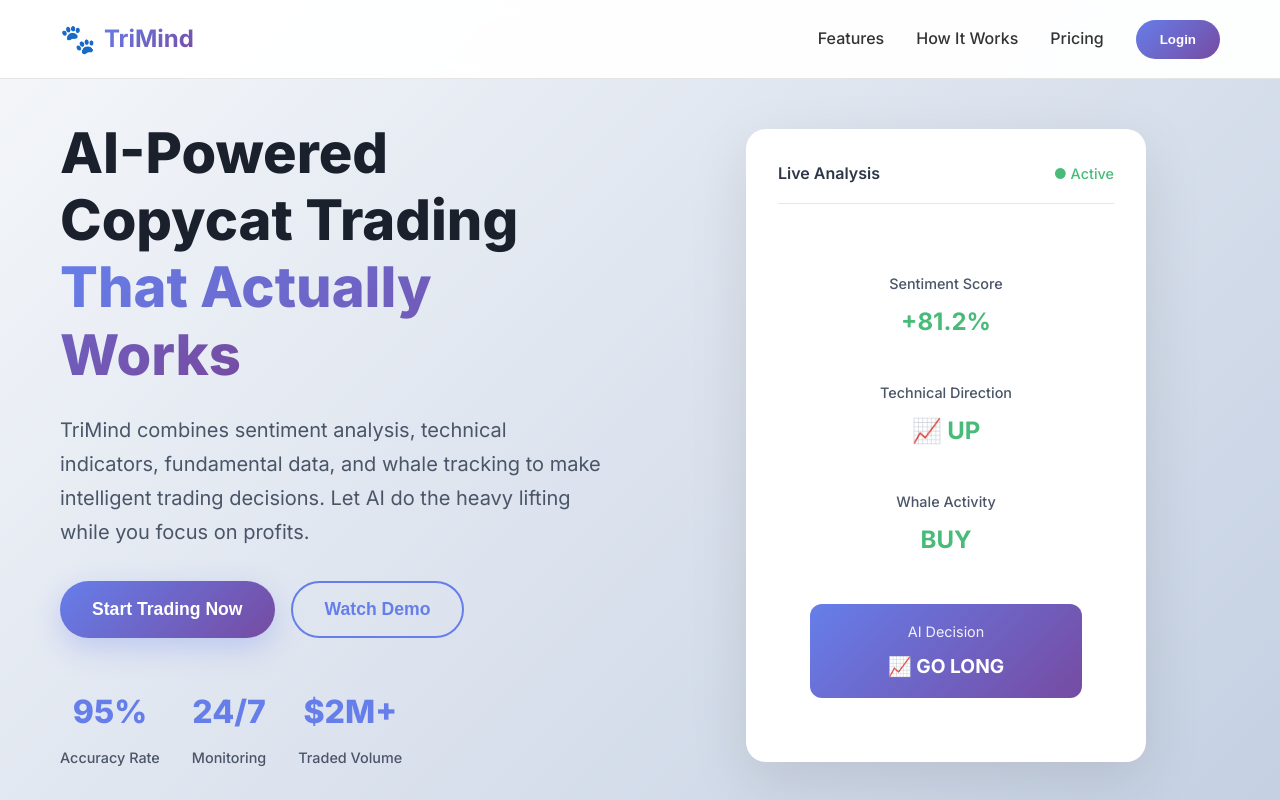
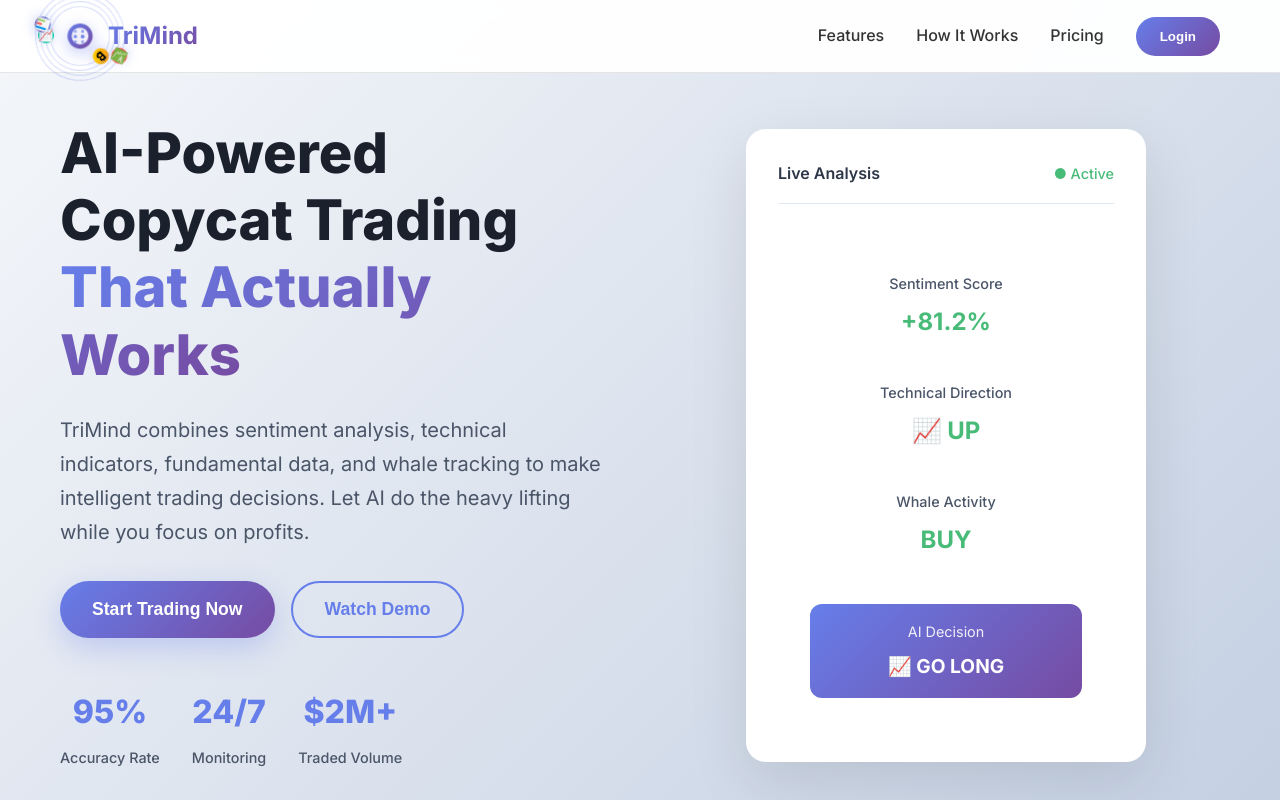
Before and after one commit to kalyan1704/Trimind-Landing, a React (Vite) app: page / in a window 1280 px wide. Shown: the top 800 px of the page. Built offline with nearby package versions, Linux system fonts and the light colour scheme.

Commit message:
Replace dog paw logo with custom AI mind logo featuring revolving stocks, crypto, and trade charts

```diff
--- a/src/App.css
+++ b/src/App.css
@@ -52,7 +52,7 @@
 }
 
 .logo-icon {
-  font-size: 1.8rem;
+  display: none;
 }
 
 .logo-text {
@@ -1417,3 +1417,247 @@
     height: 4px;
   }
 }
+
+/* AI Mind Logo Styles */
+.ai-mind-logo {
+  position: relative;
+  width: 40px;
+  height: 40px;
+  display: flex;
+  align-items: center;
+  justify-content: center;
+}
+
+.ai-core {
+  position: relative;
+  width: 24px;
+  height: 24px;
+  background: linear-gradient(135deg, #667eea 0%, #764ba2 100%);
+  border-radius: 50%;
+  display: flex;
+  align-items: center;
+  justify-content: center;
+  box-shadow: 0 4px 15px rgba(102, 126, 234, 0.4);
+  animation: pulse 2s ease-in-out infinite;
+}
+
+.ai-brain {
+  position: relative;
+  width: 16px;
+  height: 16px;
+  background: rgba(255, 255, 255, 0.9);
+  border-radius: 50%;
+  display: flex;
+  align-items: center;
+  justify-content: center;
+}
+
+.neural-network {
+  position: relative;
+  width: 12px;
+  height: 12px;
+  display: grid;
+  grid-template-columns: 1fr 1fr;
+  grid-template-rows: 1fr 1fr;
+  gap: 2px;
+}
+
+.neuron {
+  width: 3px;
+  height: 3px;
+  background: #667eea;
+  border-radius: 50%;
+  animation: neuron-pulse 1.5s ease-in-out infinite;
+}
+
+.neuron:nth-child(1) { animation-delay: 0s; }
+.neuron:nth-child(2) { animation-delay: 0.2s; }
+.neuron:nth-child(3) { animation-delay: 0.4s; }
+.neuron:nth-child(4) { animation-delay: 0.6s; }
+
+.orbiting-elements {
+  position: absolute;
+  width: 100%;
+  height: 100%;
+  top: 0;
+  left: 0;
+}
+
+.orbit {
+  position: absolute;
+  border: 1px solid rgba(102, 126, 234, 0.3);
+  border-radius: 50%;
+  display: flex;
+  align-items: center;
+  justify-content: center;
+}
+
+.orbit-1 {
+  width: 60px;
+  height: 60px;
+  top: -10px;
+  left: -10px;
+  animation: orbit 8s linear infinite;
+}
+
+.orbit-2 {
+  width: 70px;
+  height: 70px;
+  top: -15px;
+  left: -15px;
+  animation: orbit 6s linear infinite reverse;
+}
+
+.orbit-3 {
+  width: 80px;
+  height: 80px;
+  top: -20px;
+  left: -20px;
+  animation: orbit 10s linear infinite;
+}
+
+.orbit-4 {
+  width: 90px;
+  height: 90px;
+  top: -25px;
+  left: -25px;
+  animation: orbit 7s linear infinite reverse;
+}
+
+.crypto-symbol,
+.stock-symbol,
+.chart-symbol,
+.trade-symbol {
+  position: absolute;
+  font-size: 12px;
+  background: rgba(255, 255, 255, 0.9);
+  border-radius: 50%;
+  width: 16px;
+  height: 16px;
+  display: flex;
+  align-items: center;
+  justify-content: center;
+  box-shadow: 0 2px 8px rgba(0, 0, 0, 0.1);
+  animation: symbol-glow 2s ease-in-out infinite;
+}
+
+.crypto-symbol {
+  top: -8px;
+  left: 50%;
+  transform: translateX(-50%);
+  background: linear-gradient(135deg, #f7931a, #ffd700);
+  color: #000;
+}
+
+.stock-symbol {
+  top: 50%;
+  right: -8px;
+  transform: translateY(-50%);
+  background: linear-gradient(135deg, #00d4aa, #00b894);
+  color: #fff;
+}
+
+.chart-symbol {
+  bottom: -8px;
+  left: 50%;
+  transform: translateX(-50%);
+  background: linear-gradient(135deg, #667eea, #764ba2);
+  color: #fff;
+}
+
+.trade-symbol {
+  top: 50%;
+  left: -8px;
+  transform: translateY(-50%);
+  background: linear-gradient(135deg, #ff6b6b, #ee5a52);
+  color: #fff;
+}
+
+@keyframes pulse {
+  0%, 100% { transform: scale(1); }
+  50% { transform: scale(1.05); }
+}
+
+@keyframes neuron-pulse {
+  0%, 100% { opacity: 0.6; transform: scale(1); }
+  50% { opacity: 1; transform: scale(1.2); }
+}
+
+@keyframes orbit {
+  from { transform: rotate(0deg); }
+  to { transform: rotate(360deg); }
+}
+
+@keyframes symbol-glow {
+  0%, 100% { box-shadow: 0 2px 8px rgba(0, 0, 0, 0.1); }
+  50% { box-shadow: 0 2px 12px rgba(102, 126, 234, 0.3); }
+}
+
+/* Larger logo for hero section */
+.hero .ai-mind-logo {
+  width: 80px;
+  height: 80px;
+}
+
+.hero .ai-core {
+  width: 48px;
+  height: 48px;
+}
+
+.hero .ai-brain {
+  width: 32px;
+  height: 32px;
+}
+
+.hero .neural-network {
+  width: 24px;
+  height: 24px;
+  gap: 4px;
+}
+
+.hero .neuron {
+  width: 6px;
+  height: 6px;
+}
+
+.hero .orbit-1 {
+  width: 120px;
+  height: 120px;
+  top: -20px;
+  left: -20px;
+}
+
+.hero .orbit-2 {
+  width: 140px;
+  height: 140px;
+  top: -30px;
+  left: -30px;
+}
+
+.hero .orbit-3 {
+  width: 160px;
+  height: 160px;
+  top: -40px;
+  left: -40px;
+}
+
+.hero .orbit-4 {
+  width: 180px;
+  height: 180px;
+  top: -50px;
+  left: -50px;
+}
+
+.hero .crypto-symbol,
+.hero .stock-symbol,
+.hero .chart-symbol,
+.hero .trade-symbol {
+  font-size: 16px;
+  width: 24px;
+  height: 24px;
+}
+
+.hero .crypto-symbol { top: -12px; }
+.hero .stock-symbol { right: -12px; }
+.hero .chart-symbol { bottom: -12px; }
+.hero .trade-symbol { left: -12px; }
--- a/src/App.jsx
+++ b/src/App.jsx
@@ -178,13 +178,45 @@
     return Math.max(...priceHistory.map(p => p.price))
   }
 
+  // AI Mind Logo Component
+  const AIMindLogo = () => (
+    <div className="ai-mind-logo">
+      <div className="ai-core">
+        <div className="ai-brain">
+          <div className="neural-network">
+            <div className="neuron"></div>
+            <div className="neuron"></div>
+            <div className="neuron"></div>
+            <div className="neuron"></div>
+            <div className="neuron"></div>
+            <div className="neuron"></div>
+          </div>
+        </div>
+      </div>
+      <div className="orbiting-elements">
+        <div className="orbit orbit-1">
+          <div className="crypto-symbol">₿</div>
+        </div>
+        <div className="orbit orbit-2">
+          <div className="stock-symbol">📈</div>
+        </div>
+        <div className="orbit orbit-3">
+          <div className="chart-symbol">📊</div>
+        </div>
+        <div className="orbit orbit-4">
+          <div className="trade-symbol">💹</div>
+        </div>
+      </div>
+    </div>
+  )
+
   const renderHome = () => (
     <>
       {/* Navigation */}
       <nav className="navbar">
         <div className="nav-container">
           <div className="nav-logo">
-            <span className="logo-icon">🐾</span>
+            <AIMindLogo />
             <span className="logo-text">TriMind</span>
           </div>
           <div className={`nav-menu ${isMenuOpen ? 'active' : ''}`}>
@@ -336,7 +368,7 @@
           <div className="footer-content">
             <div className="footer-section">
               <div className="footer-logo">
-                <span className="logo-icon">🐾</span>
+                <AIMindLogo />
                 <span className="logo-text">TriMind</span>
               </div>
               <p>AI-powered copycat trading that delivers results.</p>
@@ -372,7 +404,7 @@
     <div className="auth-container">
       <div className="auth-card">
         <div className="auth-header">
-          <span className="logo-icon">🐾</span>
+          <AIMindLogo />
           <h2>Welcome Back to TriMind</h2>
           <p>Sign in to access your trading dashboard</p>
         </div>
@@ -411,7 +443,7 @@
     <div className="auth-container">
       <div className="auth-card">
         <div className="auth-header">
-          <span className="logo-icon">🐾</span>
+          <AIMindLogo />
           <h2>Join TriMind</h2>
           <p>Create your account and start trading with AI</p>
         </div>
@@ -443,7 +475,7 @@
       <nav className="dashboard-nav">
         <div className="nav-container">
           <div className="nav-logo">
-            <span className="logo-icon">🐾</span>
+            <AIMindLogo />
             <span className="logo-text">TriMind</span>
           </div>
           <div className="nav-menu">
```
